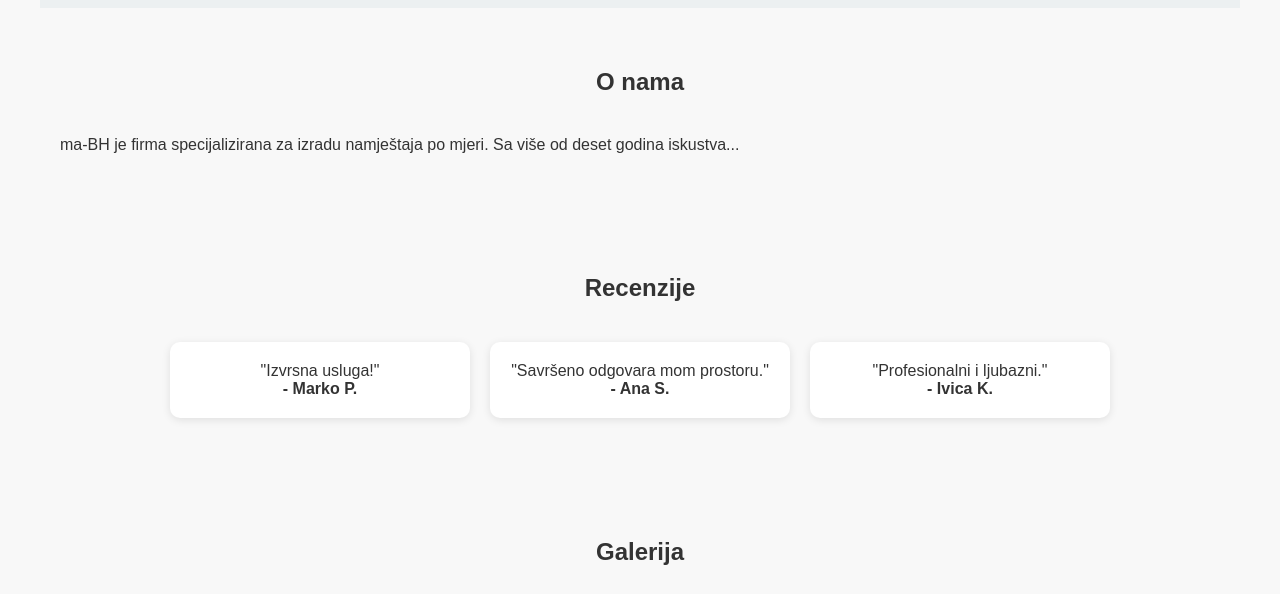
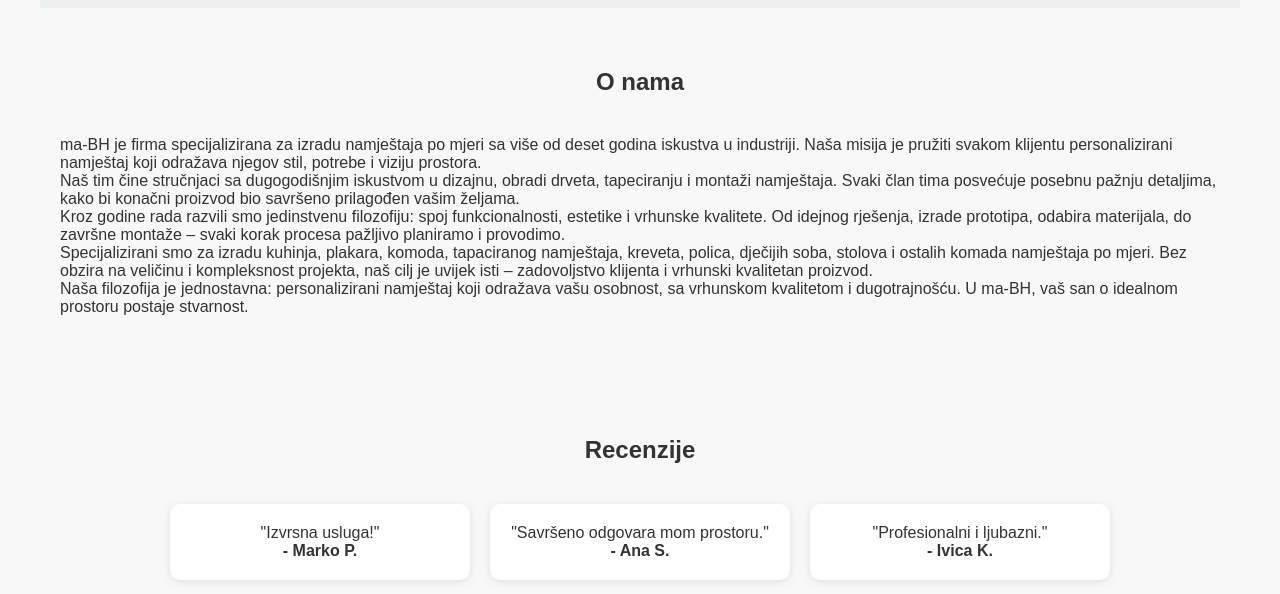
Before and after one commit to cenu1122/njemacki1, a plain HTML site: page index.html in a window 1280 px wide. Shown: the part 980-1574 px from the top of the page. Drawn offline with nearby package versions, Linux system fonts and the light colour scheme.

Commit message:
Update index.html

```diff
--- a/index.html
+++ b/index.html
@@ -93,8 +93,17 @@
 <!-- O nama -->
 <section id="o-nama">
   <h2>O nama</h2>
-  <p>ma-BH je firma specijalizirana za izradu namještaja po mjeri. Sa više od deset godina iskustva...</p>
+  <p>ma-BH je firma specijalizirana za izradu namještaja po mjeri sa više od deset godina iskustva u industriji. Naša misija je pružiti svakom klijentu personalizirani namještaj koji odražava njegov stil, potrebe i viziju prostora.</p>
+
+  <p>Naš tim čine stručnjaci sa dugogodišnjim iskustvom u dizajnu, obradi drveta, tapeciranju i montaži namještaja. Svaki član tima posvećuje posebnu pažnju detaljima, kako bi konačni proizvod bio savršeno prilagođen vašim željama.</p>
+
+  <p>Kroz godine rada razvili smo jedinstvenu filozofiju: spoj funkcionalnosti, estetike i vrhunske kvalitete. Od idejnog rješenja, izrade prototipa, odabira materijala, do završne montaže – svaki korak procesa pažljivo planiramo i provodimo.</p>
+
+  <p>Specijalizirani smo za izradu kuhinja, plakara, komoda, tapaciranog namještaja, kreveta, polica, dječijih soba, stolova i ostalih komada namještaja po mjeri. Bez obzira na veličinu i kompleksnost projekta, naš cilj je uvijek isti – zadovoljstvo klijenta i vrhunski kvalitetan proizvod.</p>
+
+  <p>Naša filozofija je jednostavna: personalizirani namještaj koji odražava vašu osobnost, sa vrhunskom kvalitetom i dugotrajnošću. U ma-BH, vaš san o idealnom prostoru postaje stvarnost.</p>
 </section>
+
 
 <!-- Recenzije -->
 <section id="recenzije">
```
